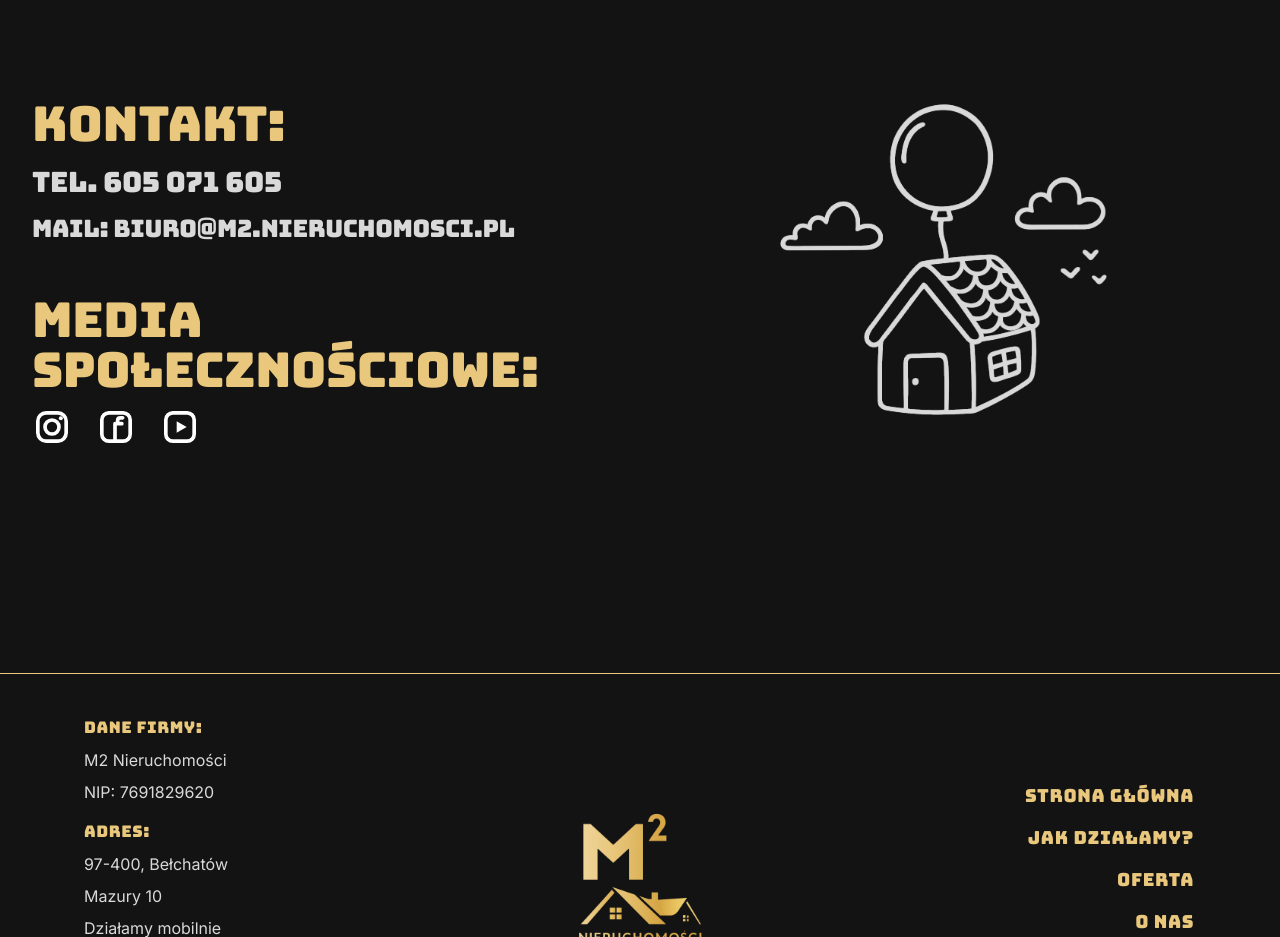
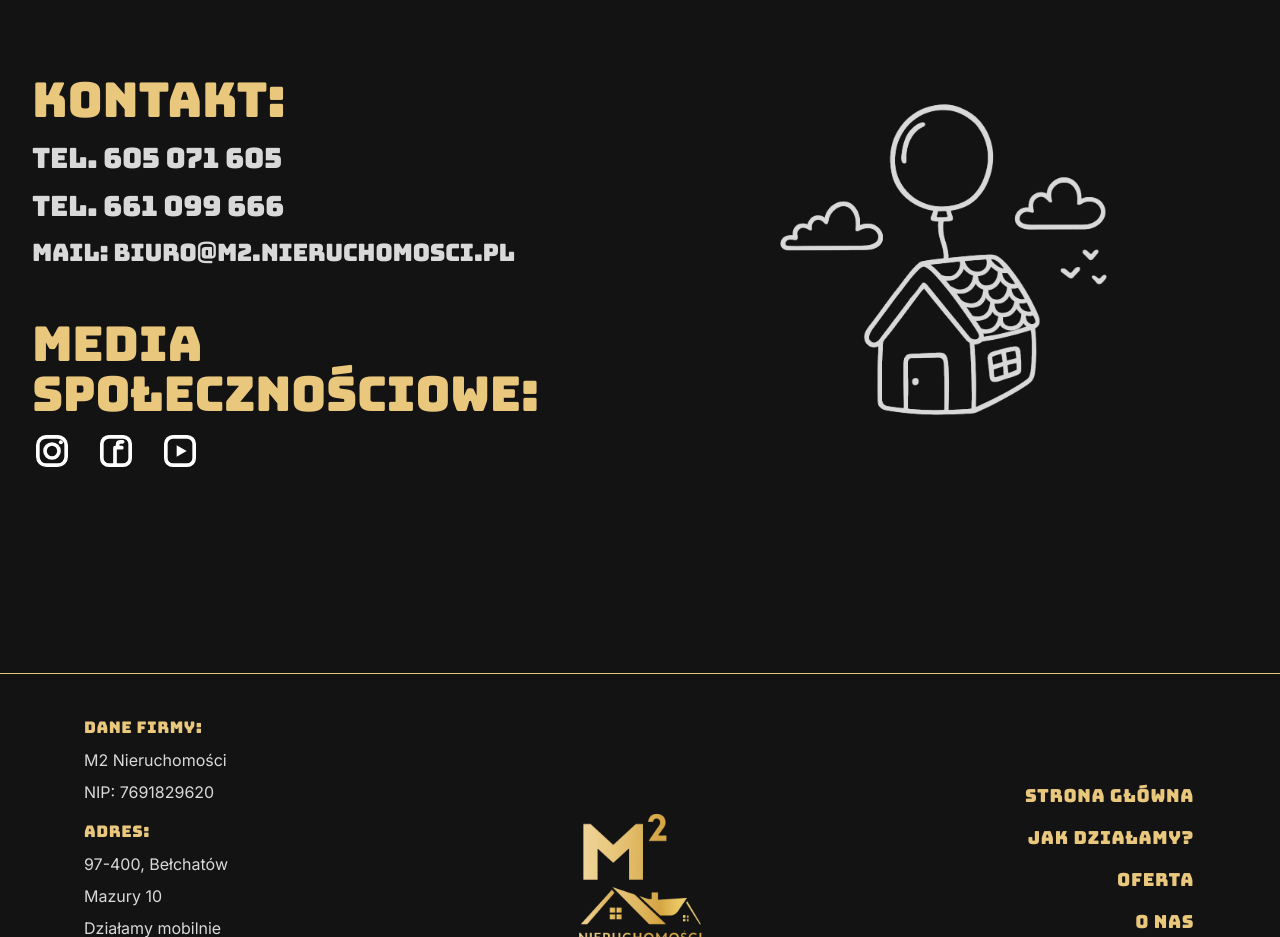
Before and after one commit to niziu108/m2, a Next.js app: page / in a window 1280 px wide. Shown: the part 3820-4757 px from the top of the page. Built offline with nearby package versions, Linux system fonts and the light colour scheme; no server answers.

Commit message:
fix(kontakt): jasnoszary kolor #d9d9d9 dla numerów i maila + złoty hover

```diff
--- a/src/components/Kontakt.tsx
+++ b/src/components/Kontakt.tsx
@@ -25,7 +25,7 @@ function IconFacebook({ className = '' }: { className?: string }) {
   );
 }
 
-/* NOWA IKONA – YOUTUBE (dopasowana rozmiarem) */
+/* NOWA IKONA – YOUTUBE */
 function IconYouTube({ className = '' }: { className?: string }) {
   return (
     <svg
@@ -44,7 +44,7 @@ function IconYouTube({ className = '' }: { className?: string }) {
   );
 }
 
-/* Pomocniczy: fade-up z opóźnieniem */
+/* Animacja FadeUp */
 function FadeUp({
   show,
   delay = 0,
@@ -81,7 +81,7 @@ export default function Kontakt() {
       (entries) => {
         if (entries.some((e) => e.isIntersecting)) {
           setInView(true);
-          io.unobserve(el); // tylko raz
+          io.unobserve(el);
         }
       },
       { threshold: 0.35 }
@@ -94,7 +94,8 @@ export default function Kontakt() {
     () => [
       { text: 'KONTAKT:', delay: 0, highlight: true },
       { text: 'tel. 605 071 605', delay: 120 },
-      { text: 'mail: biuro@m2.nieruchomosci.pl', delay: 220 },
+      { text: 'tel. 661 099 666', delay: 180 },
+      { text: 'mail: biuro@m2.nieruchomosci.pl', delay: 260 },
       { text: 'MEDIA SPOŁECZNOŚCIOWE:', delay: 380, highlight: true },
     ],
     []
@@ -117,9 +118,9 @@ export default function Kontakt() {
           lg:grid lg:grid-cols-2 lg:items-center lg:gap-12
         "
       >
-        {/* LEWO */}
+        {/* LEWA STRONA */}
         <div className="order-1 font-bungee tracking-tight w-full break-words">
-          {/* Nagłówek „KONTAKT:” */}
+          {/* Nagłówek KONTAKT */}
           <FadeUp show={inView} delay={lines[0].delay}>
             <div
               className="
@@ -133,7 +134,7 @@ export default function Kontakt() {
             </div>
           </FadeUp>
 
-          {/* Telefon */}
+          {/* Telefon 1 */}
           <FadeUp show={inView} delay={lines[1].delay}>
             <div
               className="
@@ -142,12 +143,37 @@ export default function Kontakt() {
                 max-[380px]:text-[clamp(14px,3.9vw,20px)]
               "
             >
-              tel. 605 071 605
+              <a
+                href="tel:+48605071605"
+                style={{ color: '#d9d9d9' }}
+                className="hover:text-[#E9C87D] focus:text-[#E9C87D] transition-colors"
+              >
+                tel. 605 071 605
+              </a>
+            </div>
+          </FadeUp>
+
+          {/* Telefon 2 */}
+          <FadeUp show={inView} delay={lines[2].delay}>
+            <div
+              className="
+                mt-1.5
+                text-[clamp(15px,4.2vw,30px)] lg:text-[clamp(18px,2.2vw,28px)]
+                max-[380px]:text-[clamp(14px,3.9vw,20px)]
+              "
+            >
+              <a
+                href="tel:+48661099666"
+                style={{ color: '#d9d9d9' }}
+                className="hover:text-[#E9C87D] focus:text-[#E9C87D] transition-colors"
+              >
+                tel. 661 099 666
+              </a>
             </div>
           </FadeUp>
 
           {/* Mail */}
-          <FadeUp show={inView} delay={lines[2].delay}>
+          <FadeUp show={inView} delay={lines[3].delay}>
             <div
               className="
                 mt-2
@@ -155,12 +181,18 @@ export default function Kontakt() {
                 max-[380px]:text-[clamp(13px,3.6vw,19px)]
               "
             >
-              mail: biuro@m2.nieruchomosci.pl
+              <a
+                href="mailto:biuro@m2.nieruchomosci.pl"
+                style={{ color: '#d9d9d9' }}
+                className="hover:text-[#E9C87D] focus:text-[#E9C87D] transition-colors"
+              >
+                mail: biuro@m2.nieruchomosci.pl
+              </a>
             </div>
           </FadeUp>
 
           {/* MEDIA SPOŁECZNOŚCIOWE */}
-          <FadeUp show={inView} delay={lines[3].delay}>
+          <FadeUp show={inView} delay={lines[4].delay}>
             <div
               className="
                 mt-8 lg:mt-12
@@ -175,7 +207,7 @@ export default function Kontakt() {
           </FadeUp>
 
           {/* IKONY */}
-          <FadeUp show={inView} delay={lines[3].delay + 120}>
+          <FadeUp show={inView} delay={lines[4].delay + 120}>
             <div className="mt-3 flex items-center gap-6 text-white">
               <a
                 href="https://www.instagram.com/m2.nieruchomosci_/"
@@ -208,14 +240,9 @@ export default function Kontakt() {
               </a>
             </div>
           </FadeUp>
-
-          <div className="sr-only">
-            <a href="tel:+48605071605">Zadzwoń: 605 071 605</a>
-            <a href="mailto:biuro@m2.nieruchomosci.pl">Napisz: biuro@m2.nieruchomosci.pl</a>
-          </div>
         </div>
 
-        {/* PRAWO – obrazek, też wjeżdża z dołu */}
+        {/* PRAWA STRONA */}
         <FadeUp show={inView} delay={200} className="order-2 w-full flex items-center justify-center">
           <div className="relative w-full max-w-[560px] lg:max-w-[720px] aspect-[4/3] lg:aspect-[5/4]">
             <Image
```
